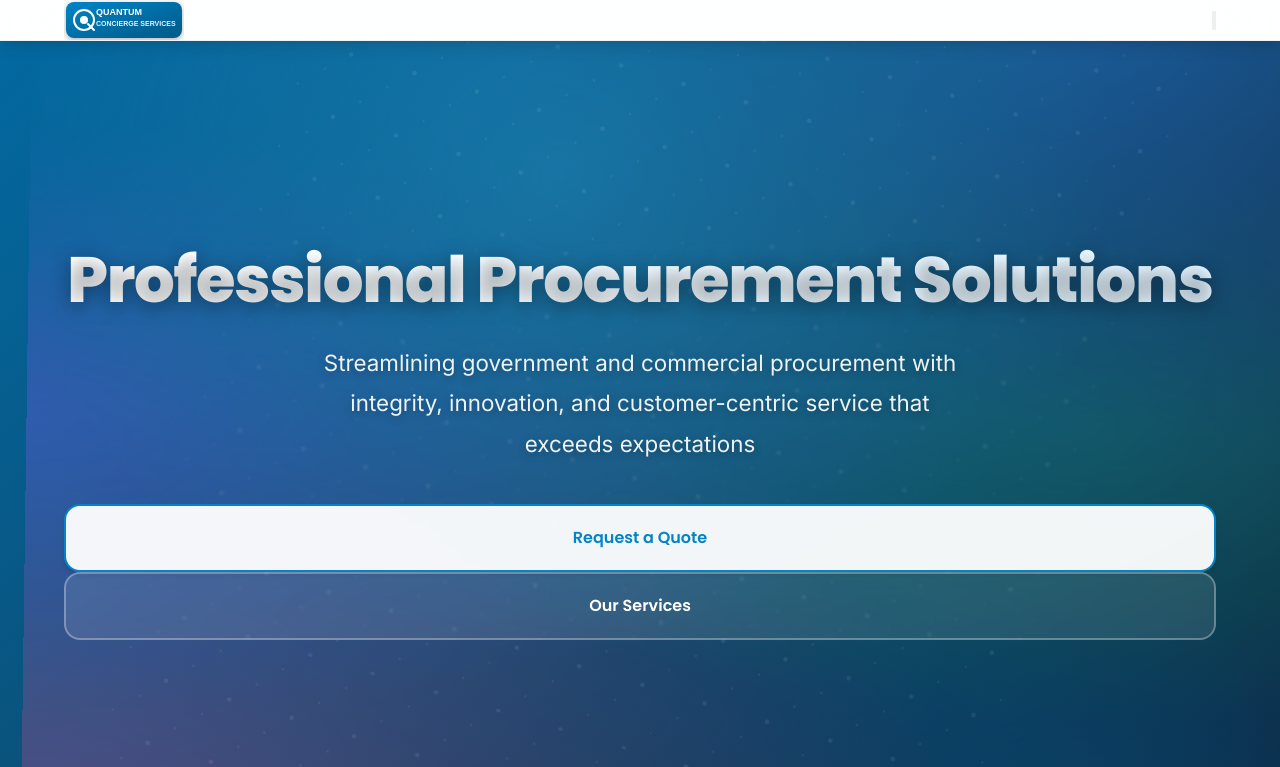
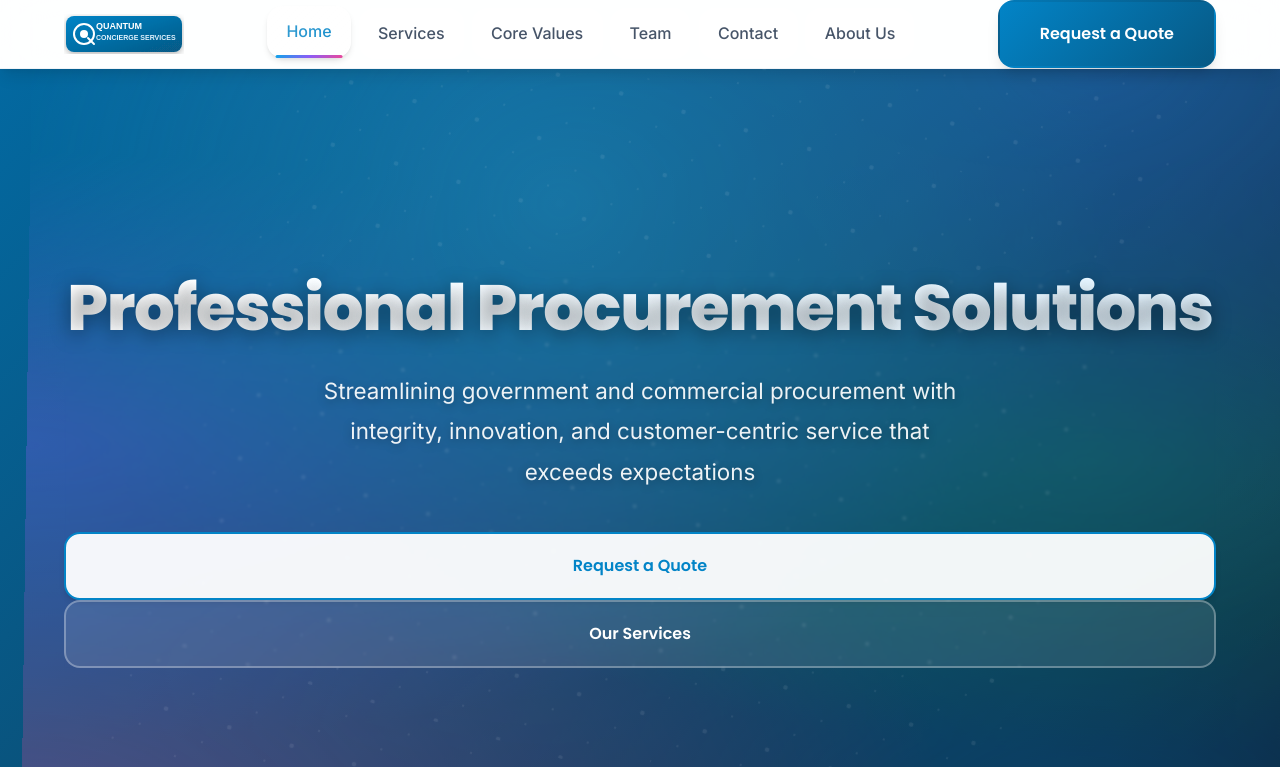
Before and after one commit to mikesalmon222222-sketch/QMS-WEB, a React (Vite) app: page / in a window 1280 px wide. Shown: the top 767 px of the page. Built offline with nearby package versions, Linux system fonts and the light colour scheme.

Commit message:
Fix navigation bar display and clean up footer - complete solution
Co-authored-by: mikesalmon222222-sketch <228717784+mikesalmon222222-sketch@users.noreply.github.com>

```diff
--- a/src/components/Footer.jsx
+++ b/src/components/Footer.jsx
@@ -29,14 +29,18 @@ function Footer() {
             </p>
           </div>
 
-          {/* Services Overview */}
+          {/* Services Overview - converted to description */}
           <div className="footer-section">
-            <h3 className="footer-title">Our Services</h3>
-            <div className="flex flex-col space-y-1">
-              <span className="text-secondary-400 text-sm">Government Contracting</span>
-              <span className="text-secondary-400 text-sm">Supply Chain Management</span>
-              <span className="text-secondary-400 text-sm">Procurement Consulting</span>
-              <span className="text-secondary-400 text-sm">Contract-Ready Support</span>
+            <h3 className="footer-title">Procurement Excellence</h3>
+            <div className="flex flex-col space-y-2">
+              <p className="text-secondary-300 text-sm">
+                Specializing in government contracting, supply chain management, and procurement consulting with full regulatory compliance.
+              </p>
+              <div className="flex flex-wrap gap-2 mt-3">
+                <span className="text-xs bg-primary-900 text-primary-200 px-2 py-1 rounded">Government Certified</span>
+                <span className="text-xs bg-primary-900 text-primary-200 px-2 py-1 rounded">15,000+ Products</span>
+                <span className="text-xs bg-primary-900 text-primary-200 px-2 py-1 rounded">24/7 Support</span>
+              </div>
             </div>
           </div>
 
--- a/src/components/Header.jsx
+++ b/src/components/Header.jsx
@@ -35,7 +35,7 @@ function Header() {
           </div>
 
           {/* Desktop Navigation */}
-          <nav className="hidden md:flex space-x-2">
+          <nav className="desktop-nav">
             {navigation.map((item) => (
               <Link
                 key={item.name}
@@ -48,10 +48,10 @@ function Header() {
           </nav>
 
           {/* CTA Button & Mobile menu button */}
-          <div className="flex items-center space-x-4">
+          <div className="header-actions">
             <Link
               to="/contact"
-              className="btn btn-primary hidden sm:inline-flex"
+              className="btn btn-primary cta-button"
             >
               Request a Quote
             </Link>
@@ -59,7 +59,7 @@ function Header() {
             {/* Mobile menu button */}
             <button
               onClick={() => setIsMenuOpen(!isMenuOpen)}
-              className="md:hidden p-3 rounded-xl text-secondary-600 hover:text-primary-600 hover:bg-primary-50 transition-all duration-200"
+              className="mobile-menu-button"
             >
               <svg
                 className="h-6 w-6"
@@ -79,8 +79,8 @@ function Header() {
 
         {/* Mobile Navigation */}
         {isMenuOpen && (
-          <div className="md:hidden pb-4">
-            <nav className="flex flex-col space-y-1 bg-white rounded-xl p-4 shadow-xl mt-2">
+          <div className="mobile-nav">
+            <nav className="mobile-nav-content">
               {navigation.map((item) => (
                 <Link
                   key={item.name}
@@ -94,7 +94,7 @@ function Header() {
               <Link
                 to="/contact"
                 onClick={() => setIsMenuOpen(false)}
-                className="btn btn-primary mt-3"
+                className="btn btn-primary"
               >
                 Request a Quote
               </Link>
--- a/src/styles/modern-design.css
+++ b/src/styles/modern-design.css
@@ -395,6 +395,86 @@ p {
 .nav-link:hover::before,
 .nav-link.active::before {
   opacity: 1;
+}
+
+/* Desktop Navigation Layout */
+.desktop-nav {
+  display: flex;
+  align-items: center;
+  gap: 0.5rem;
+}
+
+@media (max-width: 768px) {
+  .desktop-nav {
+    display: none;
+  }
+}
+
+/* Header Actions */
+.header-actions {
+  display: flex;
+  align-items: center;
+  gap: 1rem;
+}
+
+.cta-button {
+  display: inline-flex;
+}
+
+@media (max-width: 640px) {
+  .cta-button {
+    display: none;
+  }
+}
+
+/* Mobile Menu Button */
+.mobile-menu-button {
+  display: none;
+  padding: 0.75rem;
+  border-radius: var(--border-radius);
+  color: var(--secondary-600);
+  background: none;
+  border: none;
+  cursor: pointer;
+  transition: var(--transition-normal);
+}
+
+.mobile-menu-button:hover {
+  color: var(--primary-600);
+  background-color: var(--primary-50);
+}
+
+@media (max-width: 768px) {
+  .mobile-menu-button {
+    display: flex;
+  }
+}
+
+/* Mobile Navigation */
+.mobile-nav {
+  display: none;
+  padding-bottom: 1rem;
+}
+
+@media (max-width: 768px) {
+  .mobile-nav {
+    display: block;
+  }
+}
+
+.mobile-nav-content {
+  display: flex;
+  flex-direction: column;
+  gap: 0.25rem;
+  background: white;
+  border-radius: var(--border-radius);
+  padding: 1rem;
+  box-shadow: var(--shadow-xl);
+  margin-top: 0.5rem;
+}
+
+.mobile-nav-content .btn {
+  margin-top: 0.75rem;
 }
 
 /* Enhanced Hero Section */
```
